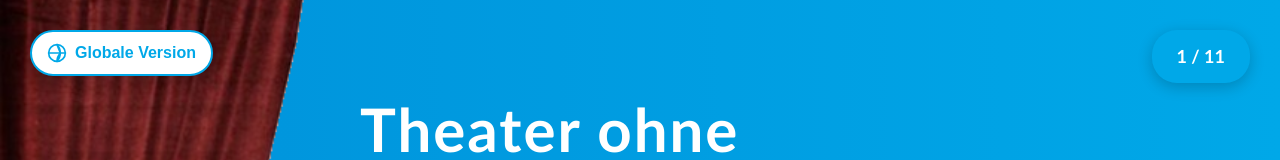
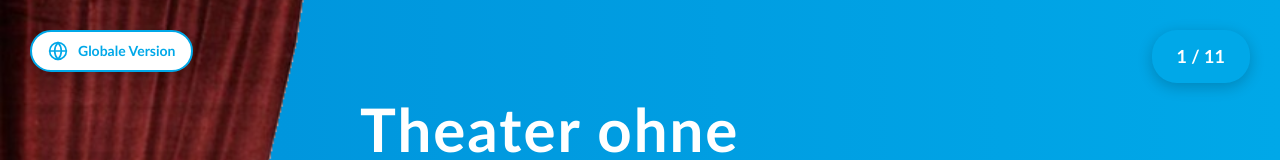
Before and after one commit to Casamiga/THEATER-OHNE-GRENZEN-2026-DE, a plain HTML site: page index.html in a window 1280 px wide. Shown: the top 160 px of the page. Drawn offline with Linux system fonts and the light colour scheme.

Commit message:
Update index.html
677 Global style

```diff
--- a/index.html
+++ b/index.html
@@ -674,8 +674,12 @@
     </style>
 </head>
 <body>
-    <a href="https://casamiga.github.io/THEATRE-FESTIVAL-2026/?lang=de" style="position:fixed; top:30px; left:30px; z-index:2000; background:white; border-radius:25px; padding:8px 15px; box-shadow:0 4px 15px rgba(0,0,0,0.2); border:2px solid #00A8E8; color:#00A8E8; text-decoration:none; font-weight:bold; font-family:sans-serif; display:flex; align-items:center; gap:8px; transition: transform 0.2s;" onmouseover="this.style.transform='scale(1.05)'" onmouseout="this.style.transform='scale(1)'">
-    <svg xmlns="http://www.w3.org/2000/svg" width="20" height="20" viewBox="0 0 24 24" fill="none" stroke="currentColor" stroke-width="2" stroke-linecap="round" stroke-linejoin="round"><circle cx="12" cy="12" r="10"></circle><line x1="2" y1="12" x2="22" y2="12"></line><path d="M12 2a15.3 15.3 0 0 1 4 10 15.3 15.3 0 0 1-4 10 15.3 15.3 0 0 1 4-10z"></path></svg>
+    <a href="https://casamiga.github.io/THEATRE-FESTIVAL-2026/?lang=de&utm_source=old_presentation_de&utm_medium=referral&utm_campaign=festival_2026&utm_content=global_version_button" style="position:fixed; top:30px; left:30px; z-index:2000; background:white; border-radius:25px; padding:8px 16px; box-shadow:0 4px 15px rgba(0,0,0,0.2); border:2px solid #00A8E8; color:#00A8E8; text-decoration:none; font-weight:bold; font-family: 'Calibri', 'Segoe UI', Arial, sans-serif; font-size: 14px; display:flex; align-items:center; gap:10px; transition: transform 0.2s;" onmouseover="this.style.transform='scale(1.05)'" onmouseout="this.style.transform='scale(1)'">
+    <svg xmlns="http://www.w3.org/2000/svg" width="20" height="20" viewBox="0 0 24 24" fill="none" stroke="currentColor" stroke-width="2" stroke-linecap="round" stroke-linejoin="round">
+        <circle cx="12" cy="12" r="10"></circle>
+        <path d="M12 2a14.5 14.5 0 0 0 0 20 14.5 14.5 0 0 0 0-20"></path>
+        <path d="M2 12h20"></path>
+    </svg>
     Globale Version
 </a>
     <div class="slide-counter">
```
